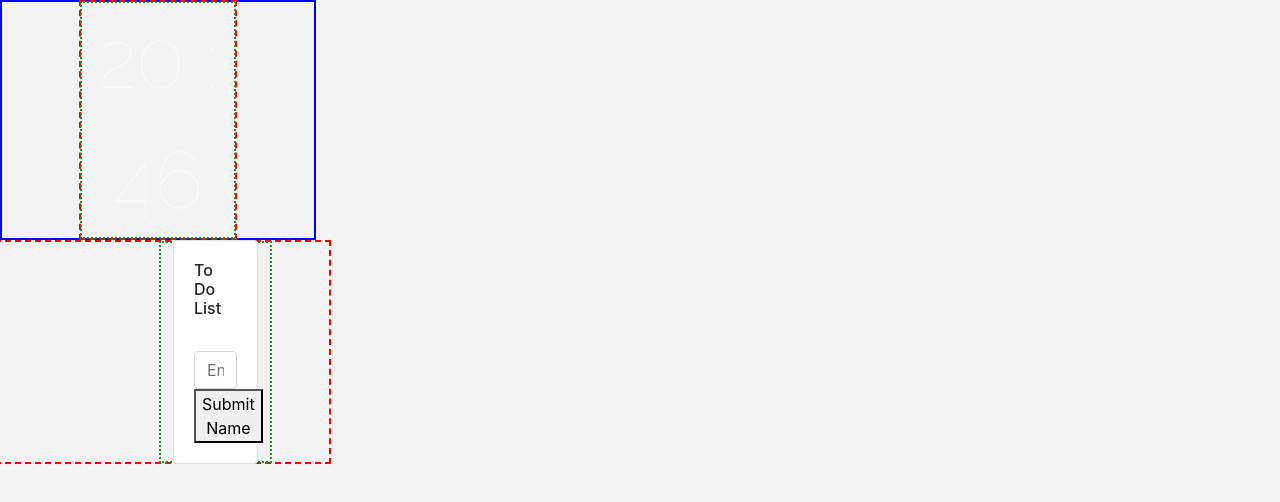
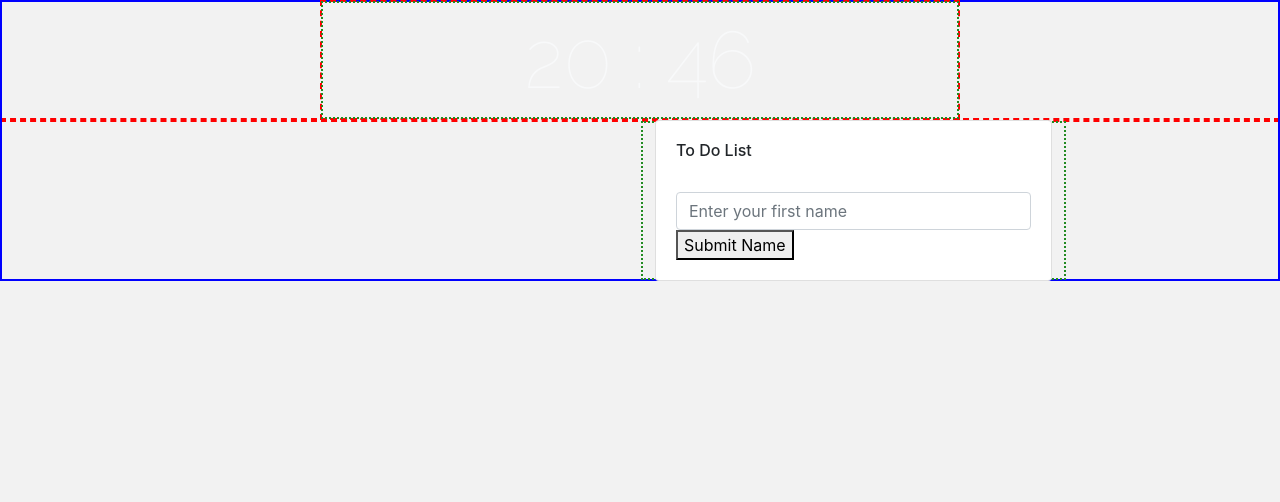
Before and after one commit to BLipsett/inspiration, a website with bundled scripts: page index.html in a window 1280 px wide. Built offline with nearby package versions, Linux system fonts and the light colour scheme.

Commit message:
removed side scroll

```diff
--- a/assets/scss/main.scss
+++ b/assets/scss/main.scss
@@ -11,10 +11,10 @@ body {
   background-color: $body-bg;
 }
 
-#backgroundImage {
+.background {
   position: absolute;
   top: 0;
-  left: 0;
+  z-index: -1;
 }
 
 main {
--- a/index.html
+++ b/index.html
@@ -42,16 +42,15 @@
   </style>
   <body class="debug">
     <header></header>
-    <main id="backgroundImage">
-      <div></div>
-
+    <main>
+      <div id="backgroundImage"></div>
+      <div class="container-fluid">
         <div class="row">
           <div class="col-lg-2 offset-md-9 weather-section">
             <div id="weather"></div>
           </div>
         </div>
-      <div class="container clock-section">
-        <div class="row">
+        <div class="row clock-section">
           <div class="col-lg-6 offset-lg-3">
             <div class="row text-center">
               <div class="col-12 text-light">
@@ -61,7 +60,6 @@
             <div class="row">
               <div class="col-12">
                 <div id="quote"></div>
-              </div>
               </div>
             </div>
           </div>
@@ -109,6 +107,7 @@
             </div>
           </div>
         </div>
+      </div>
     </main>
     <footer></footer>
     <script src="https://unpkg.com/axios/dist/axios.min.js"></script>
```
Also changed, not shown: assets/style/main.css. Lines whose indentation alone changed are shown as unchanged.
